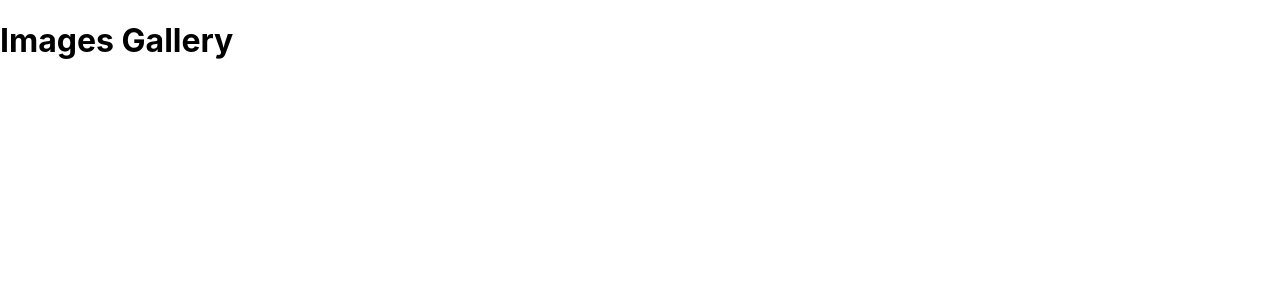
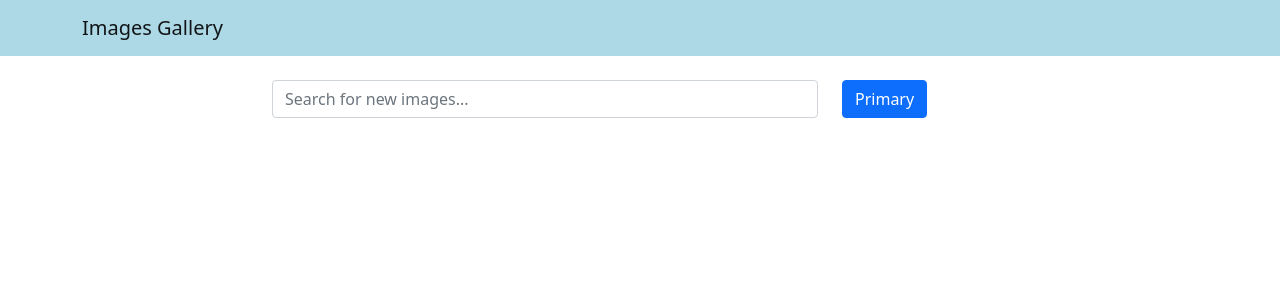
Before and after one commit to stikeju/images-gallery, a React (Create React App) app in the folder frontend/: page / in a window 1280 px wide. Shown: the top 300 px of the page. Built offline with nearby package versions, Linux system fonts and the light colour scheme.

Commit message:
control search component

```diff
--- a/frontend/package.json
+++ b/frontend/package.json
@@ -6,7 +6,9 @@
     "@testing-library/jest-dom": "^5.16.1",
     "@testing-library/react": "^12.1.2",
     "@testing-library/user-event": "^13.5.0",
+    "bootstrap": "^5.1.3",
     "react": "^17.0.2",
+    "react-bootstrap": "^2.1.1",
     "react-dom": "^17.0.2",
     "react-scripts": "5.0.0",
     "web-vitals": "^2.1.3"
--- a/frontend/src/App.js
+++ b/frontend/src/App.js
@@ -1,7 +1,20 @@
+import { useState } from "react";
+import "bootstrap/dist/css/bootstrap.min.css";
+import Header from "./components/Header";
+import Search from "./components/Search";
+
 const App = () => {
+  const [word, setWord] = useState("");
+
+  const handleSearchSubmit = (e) => {
+    e.preventDefault();
+    console.log(word);
+  };
+
   return (
     <div>
-      <h1>Images Gallery</h1>
+      <Header title="Images Gallery" />
+      <Search word={word} setWord={setWord} handleSubmit={handleSearchSubmit} />
     </div>
   );
 };
--- /dev/null
+++ b/frontend/src/components/Header.js
@@ -0,0 +1,18 @@
+import React from "react";
+import { Navbar, Container } from "react-bootstrap";
+
+const navbarStyle = {
+  backgroundColor: "lightblue",
+};
+
+const Header = ({ title }) => {
+  return (
+    <Navbar style={navbarStyle} variant="light">
+      <Container>
+        <Navbar.Brand href="/">{title}</Navbar.Brand>
+      </Container>
+    </Navbar>
+  );
+};
+
+export default Header;
--- /dev/null
+++ b/frontend/src/components/Search.js
@@ -0,0 +1,32 @@
+import React from "react";
+import { Container, Row, Col, Form, Button } from "react-bootstrap";
+
+const Search = ({ word, setWord, handleSubmit }) => {
+  return (
+    <Container className="mt-4">
+      <Row className="justify-content-center">
+        <Col xs={12} md={8}>
+          <Form onSubmit={handleSubmit}>
+            <Row>
+              <Col xs={9}>
+                <Form.Control
+                  type="text"
+                  value={word}
+                  onChange={(e) => setWord(e.target.value)}
+                  placeholder="Search for new images..."
+                />
+              </Col>
+              <Col>
+                <Button variant="primary" type="submit">
+                  Primary
+                </Button>
+              </Col>
+            </Row>
+          </Form>
+        </Col>
+      </Row>
+    </Container>
+  );
+};
+
+export default Search;
```
Also changed, not shown: 1 other file (tests, documents, lock files or other folders).
